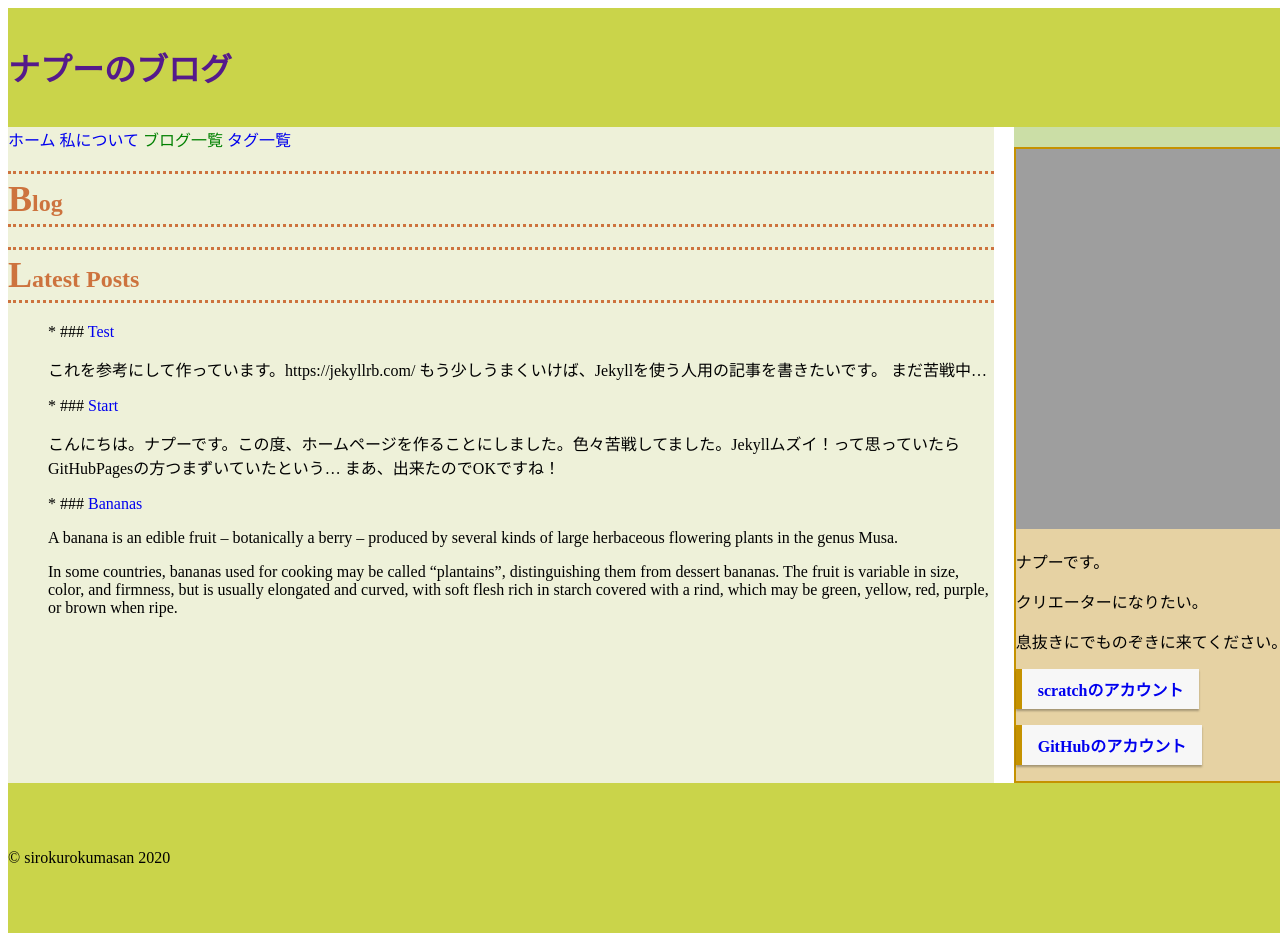
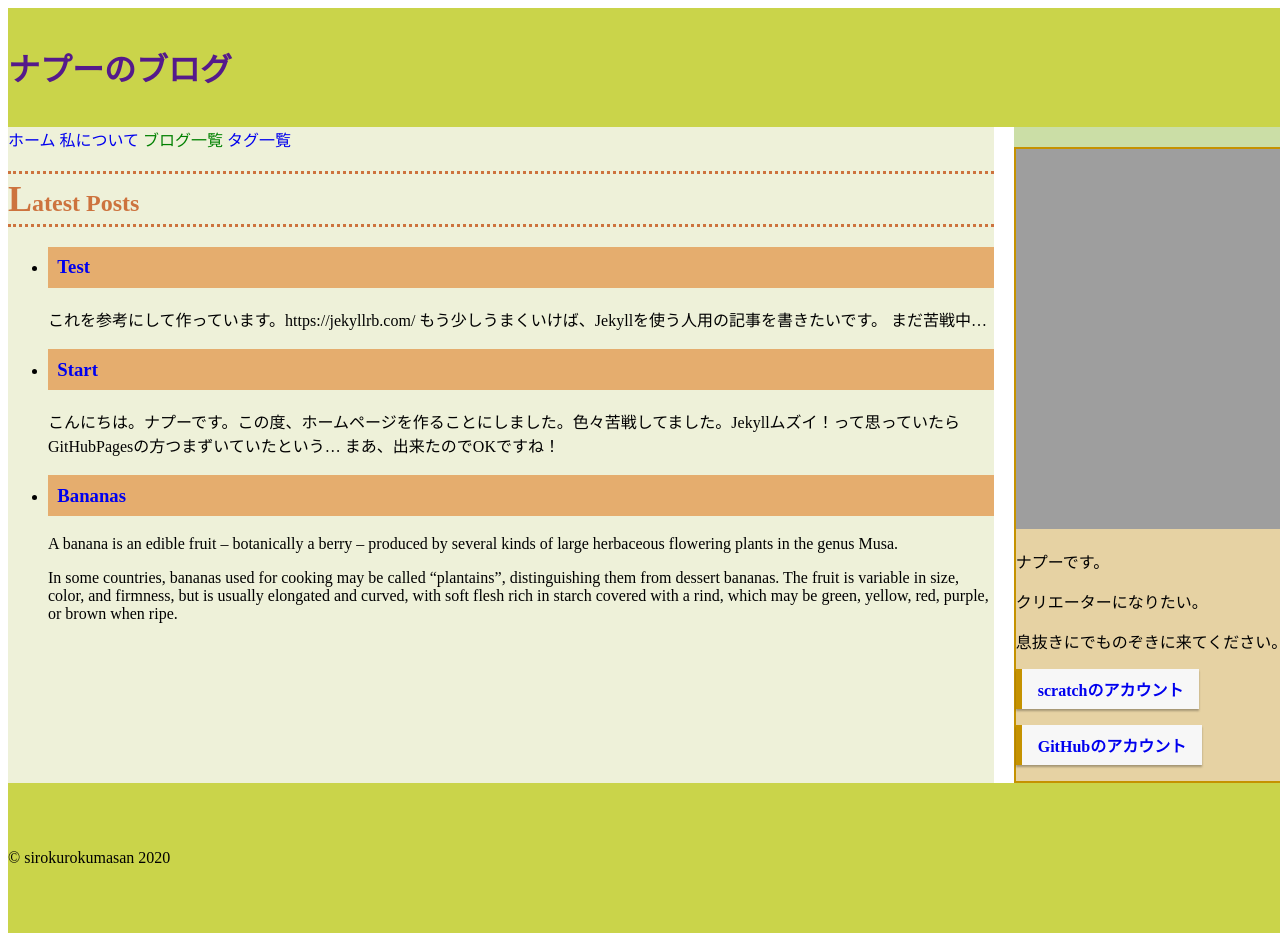
Before and after one commit to sirokurokumasan/sirokurokumasan.github.io, a Jekyll site: the page built from blog.md, in a window 1280 px wide and 941 px high. Built offline with Jekyll 4.4.1, drawn with Linux system fonts in a browser that asks for light colours.

Commit message:
Update blog.md

```diff
--- a/blog.md
+++ b/blog.md
@@ -1,14 +1,12 @@
 ---
 layout: default
-title: Blog
+title: Latest Posts
 ---
-## Latest Posts
-
 <ul>
   {% for post in site.posts %}
-
-  * ### <a href="{{ post.url }}">{{ post.title }}</a>
-
-  {{ post.excerpt }}
+    <li>
+      <h3><a href="{{ post.url }}">{{ post.title }}</a></h3>
+      {{ post.excerpt }}
+    </li>
   {% endfor %}
 </ul>
```
